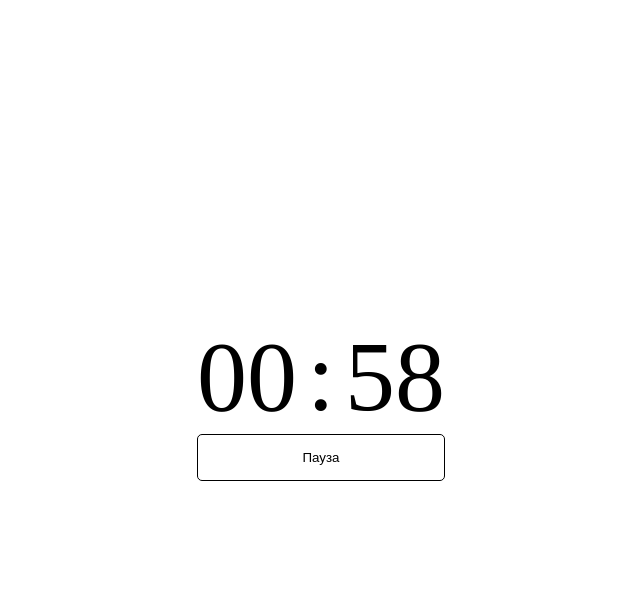
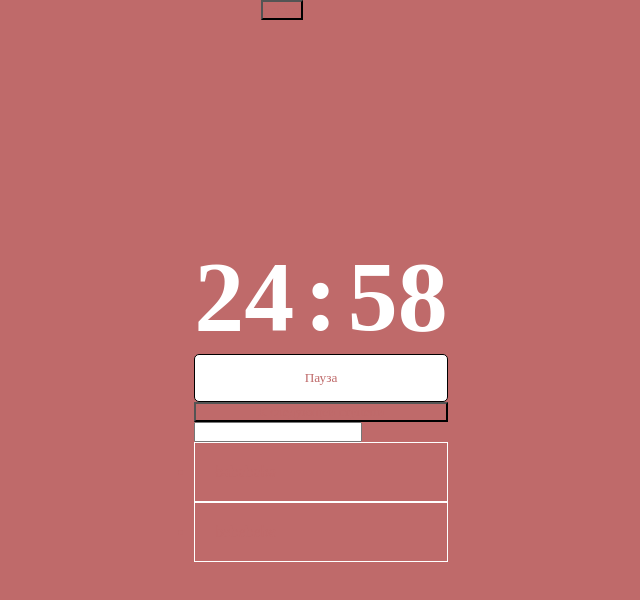
Before and after one commit to zverkovnikita09/Pomodoro, a plain HTML site: page index.html in a window 1280 px wide. Both pictures are taken after a click on the button "Старт". Shown: the whole page, without its empty margins (319-959 px from the left). Drawn offline with Linux system fonts and the light colour scheme.

Commit message:
create 3 timer types; styling

```diff
--- a/index.html
+++ b/index.html
@@ -11,13 +11,23 @@
 </head>
 
 <body>
-    <div class="container">
+    <div class="container work">
+        <div class="settings-block">
+            <button class="settings-button">Setting</button>
+            <div class="settings">
+
+            </div>
+        </div>
         <div class="timer">
-            <p class="minutes" id="minutes"></p>
+            <p class="minutes"></p>
             <p>:</p>
-            <p class="seconds" id="seconds"></p>
+            <p class="seconds"></p>
         </div>
-        <button type="button" class="startBtn" id="start">Старт</button>
+        <button type="button" class="startBtn">Старт</button>
+        <button type="button" class="next-step" id="next-step">К следующей ступени</button>
+        <ul class="tasks-container">
+            <input type="" id="task">
+        </ul>
     </div>
 </body>
 
--- a/script.js
+++ b/script.js
@@ -1,63 +1,126 @@
 window.addEventListener('DOMContentLoaded', () => {
-  const minutesHtml = document.getElementById('minutes');
-  const secondsHtml = document.getElementById('seconds');
-  const startBtn = document.getElementById('start');
+  const container = document.querySelector('.container');
+  const minutesHtml = document.querySelector('.minutes');
+  const secondsHtml = document.querySelector('.seconds');
+  const startBtn = document.querySelector('.startBtn');
+  const nextStepButton = document.querySelector('.next-step');
+  const settingsButton = document.querySelector('.settings-button');
+  const settings = document.querySelector('.settings')
+  const tasksBlock = document.querySelector('.tasks-container')
 
-  let minutes = 1;
-  let seconds = 0;
+  const tasks = [{
+    id: 1,
+    task: 'babababa',
+    isDone: true,
+    pomodoros: 0
+  }, {
+    id: 2,
+    task: 'bebebebe',
+    isDone: false,
+    pomodoros: 0
+  }]
+
+  let initialTimerValues = {
+    workTime: 25 * 60,
+    shortBreakTime: 5 * 60,
+    LongBreakTime: 15 * 60,
+  };
+
+  let time = initialTimerValues.workTime; //in seconds
   let interval;
   let isInterval;
-  let period = 1;
+  let iteration = 1;
 
-  const renderMinutes = () => {
-    let minutesString = String(minutes);
-    if (minutesString.length < 2) {
-      minutesString = '0' + minutesString
+  const renderTime = () => {
+    let minutes = String(Math.floor(time / 60));
+    let seconds = String(time - minutes * 60)
+    if (minutes.length < 2) {
+      minutes = '0' + minutes
     }
-    minutesHtml.innerHTML = minutesString;
+    if (seconds.length < 2) {
+      seconds = '0' + seconds
+    }
+    minutesHtml.innerHTML = minutes;
+    secondsHtml.innerHTML = seconds;
   }
 
-  const renderSeconds = () => {
-    let secondsString = String(seconds);
-    if (secondsString.length < 2) {
-      secondsString = '0' + secondsString
+  const switchTimer = (timerType) => {
+    if (timerType === 'workTime') {
+      time = initialTimerValues.workTime;
+      container.classList = 'container work'
     }
-    secondsHtml.innerHTML = secondsString;
+    if (timerType === 'shortBreak') {
+      time = initialTimerValues.shortBreakTime;
+      container.classList = 'container short-break'
+    }
+    if (timerType === 'longBreak') {
+      time = initialTimerValues.LongBreakTime;
+      container.classList = 'container long-break'
+    }
+    renderTime();
   }
 
-  const updateTimer = () => {
-    if (seconds) {
-      seconds--;
-      renderSeconds();
+  const stopTimer = () => {
+    startBtn.innerHTML = 'Старт'
+    isInterval = false;
+    clearInterval(interval)
+  }
+
+  const nextPeriod = () => {
+    iteration++;
+    stopTimer();
+    if ((iteration / 2) % 4 === 0) {
+      switchTimer('longBreak')
+      return
     }
-    else {
-      if (minutes) {
-        seconds = 59;
-        minutes--;
-        renderMinutes();
-        renderSeconds();
-      }
-      else clearInterval(interval);
+    if (iteration % 2 === 0) {
+      switchTimer('shortBreak')
+      return
     }
+    switchTimer('workTime')
   }
 
   const startTimer = () => {
     startBtn.innerHTML = 'Пауза'
     isInterval = true;
-    interval = setInterval(updateTimer, 1000)
-  }
+    interval = setInterval(() => {
+      if (!time) {
+        nextPeriod()
+        return
+      }
 
-  const pauseTimer = () => {
-    startBtn.innerHTML = 'Старт'
-    isInterval = false;
-    clearInterval(interval)
+      time--;
+      renderTime();
+    }, 1000)
   }
 
   const toggleTimer = () => {
-    isInterval ? pauseTimer() : startTimer()
+    isInterval ? stopTimer() : startTimer()
   }
 
-  renderMinutes();
-  renderSeconds();
+  const renderTasks = () => {
+    tasks.forEach(task=>{
+      tasksBlock.innerHTML += `<li class="task ${task.isDone ? 'done' : ''}">
+      ${task.task}
+      </li>`
+    })
+  }
+
+  const toggleSettings = () => {
+    settings.classList.toggle('open');
+    window.addEventListener('click', closeSettingByOutsideClick)
+  }
+
+  const closeSettingByOutsideClick = (e) => {
+    if (e.target !== settings && e.target !== settingsButton) {
+      settings.classList.remove('open')
+      window.removeEventListener('click', closeSettingByOutsideClick)
+    }
+  }
+
   startBtn.addEventListener('click', toggleTimer);
+  nextStepButton.addEventListener('click', nextPeriod);
+  settingsButton.addEventListener('click', toggleSettings)
+  renderTime();
+  renderTasks();
 })
--- a/style.css
+++ b/style.css
@@ -2,10 +2,13 @@
   margin: 0;
   padding: 0;
   box-sizing: border-box;
+  font-family: inherit;
+  color: inherit;
 }
 
 button{
   cursor: pointer;
+  background-color: transparent;
 }
 
 .container{
@@ -13,12 +16,31 @@ button{
   width: 100%;
   display: grid;
   place-content: center;
+  position: relative;
+  transition: 0.2s;
+}
+
+.work{
+  background-color: #bf6a6a;
+  color: #bf6a6a;
+}
+
+.short-break{
+  background-color: #c9cd98;
+  color: #c9cd98;
+}
+
+.long-break{
+  background-color: #94bf8b;
+  color: #94bf8b;
 }
 
 .timer{
   display: flex;
   font-size: 100px;
   column-gap: 10px;
+  font-weight: 700;
+  color: #fff;
 }
 
 .startBtn{
@@ -27,3 +49,31 @@ button{
   padding: 15px 25px;
   border-radius: 5px;
 }
+
+.settings-block{
+  position: absolute;
+  right: 50%;
+  top: 0;
+}
+
+.settings{
+  transform-origin: 100% 0;
+  transform: scale(0);
+  transition: 0.2s;
+  background-color: #fff;
+  padding: 30px;
+}
+
+.settings.open{
+  transform: scale(1);
+}
+
+.task{
+  border: 1px solid #fff;
+  padding: 20px;
+  position: relative;
+}
+
+.task.done{
+  text-decoration: line-through;
+}
```
